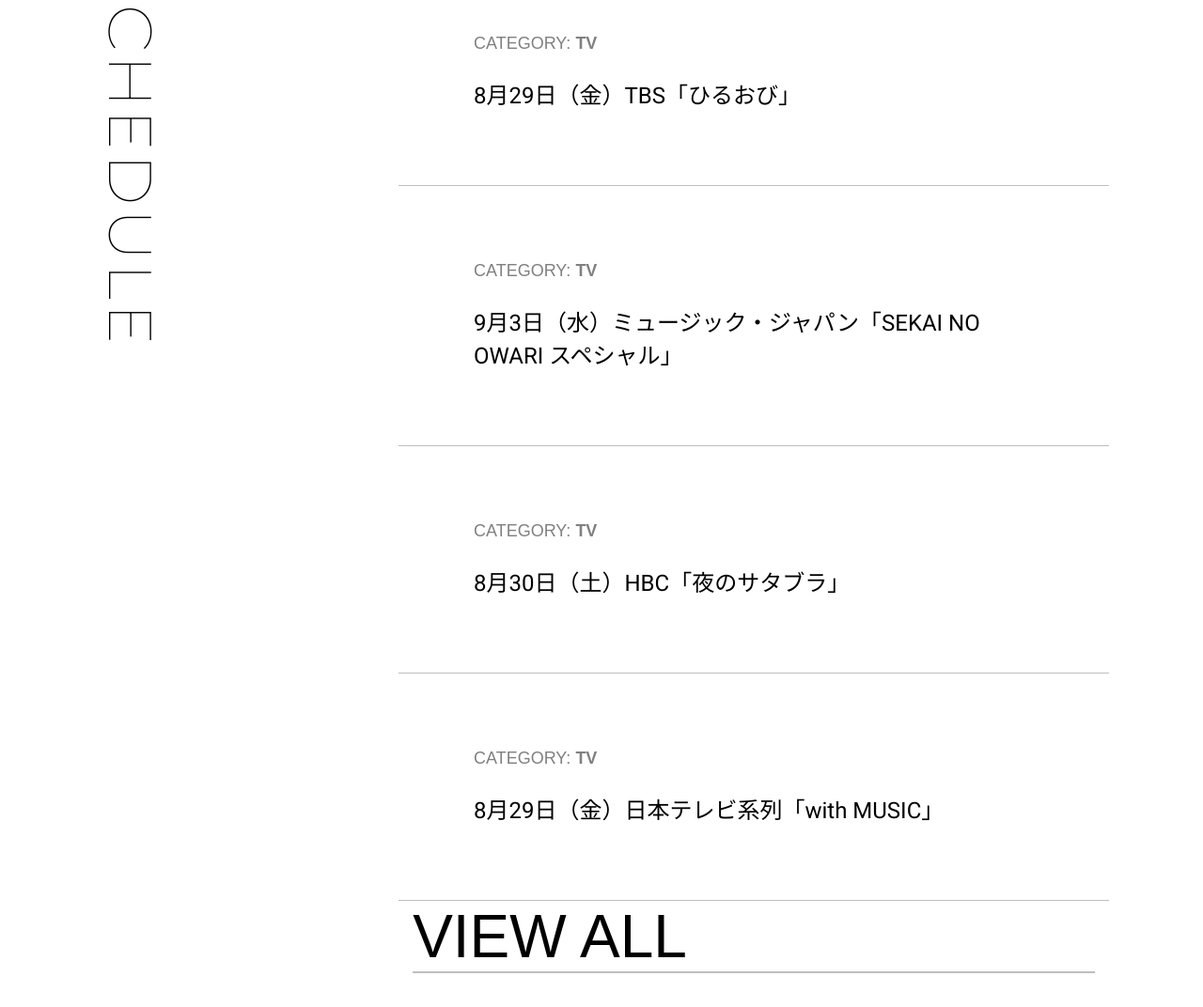
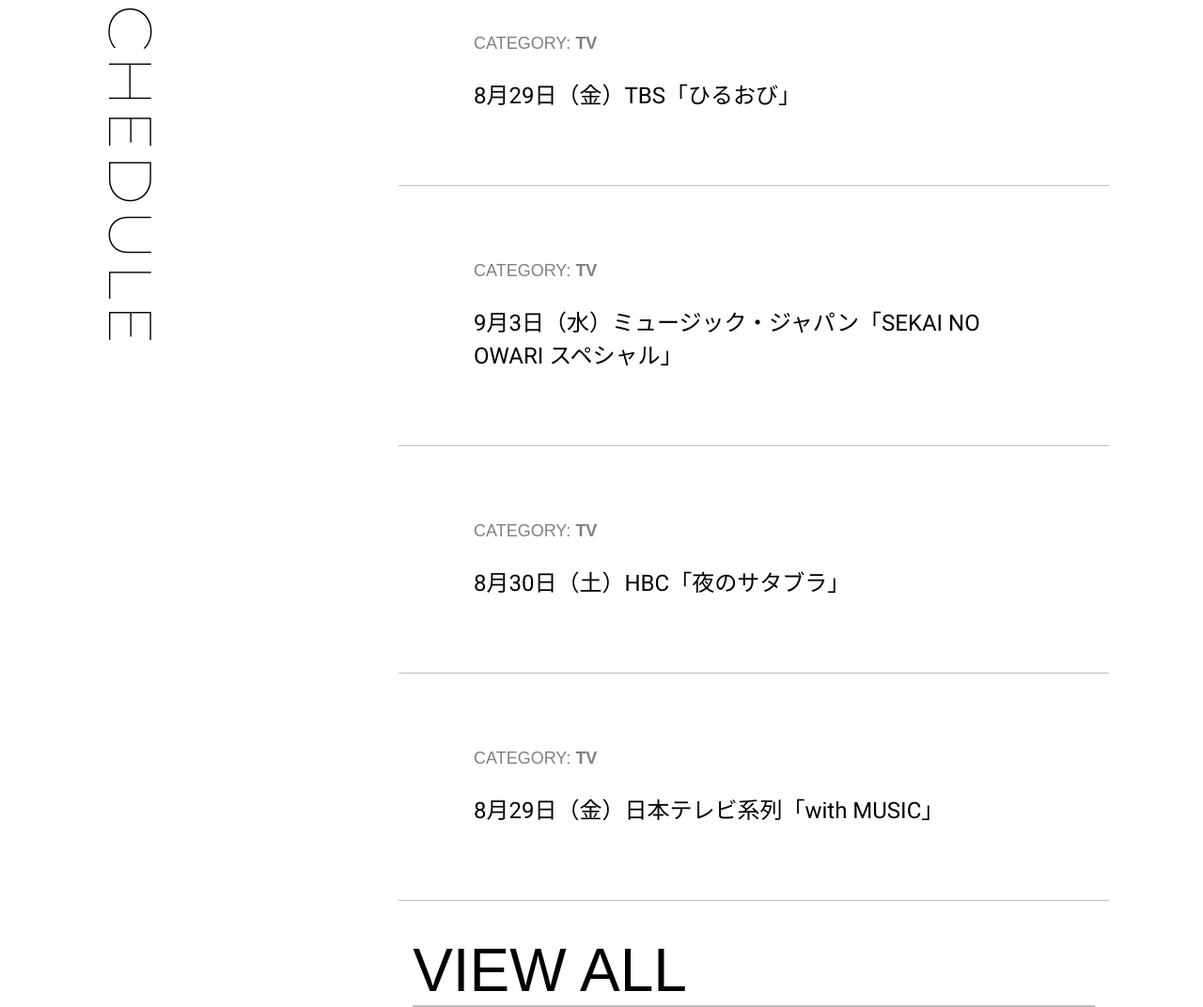
Before and after one commit to OTYK897/testWebsite_1, a plain HTML site: page main.html in a window 1280 px wide. Shown: the part 4135-5207 px from the top of the page at 94% size. Before the commit the page ends 5171 px from the top, so only its background shows below. Drawn offline with nearby package versions, Linux system fonts and the light colour scheme; a web font is replaced by a local one.

Commit message:
軽微な調整

```diff
--- a/css/main.css
+++ b/css/main.css
@@ -350,7 +350,7 @@ nav li a i {
 
 .schedule_container .schedule .content_section .schedule_allview {
     width: 96%;
-    height: 5%;
+    height: 10%;
     display: flex;
     justify-content: space-between;
     align-items: end;
@@ -362,13 +362,14 @@ nav li a i {
     font-family: "Alumni Sans Pinstripe", sans-serif;
     margin-top: 5%;
     border-bottom: 2px solid #bebebe;
+    cursor: pointer;
+    transition: all 1s ease;
 }
 
 .schedule_container .schedule .content_section .schedule_allview .ri-arrow-right-s-line {
     font-size: clamp(2rem, 5vw, 4rem);
     display: none;
     transition: all 1s ease;
-    cursor: pointer;
 }
 
 .schedule_container .schedule .content_section .schedule_allview:hover .ri-arrow-right-s-line {
```
